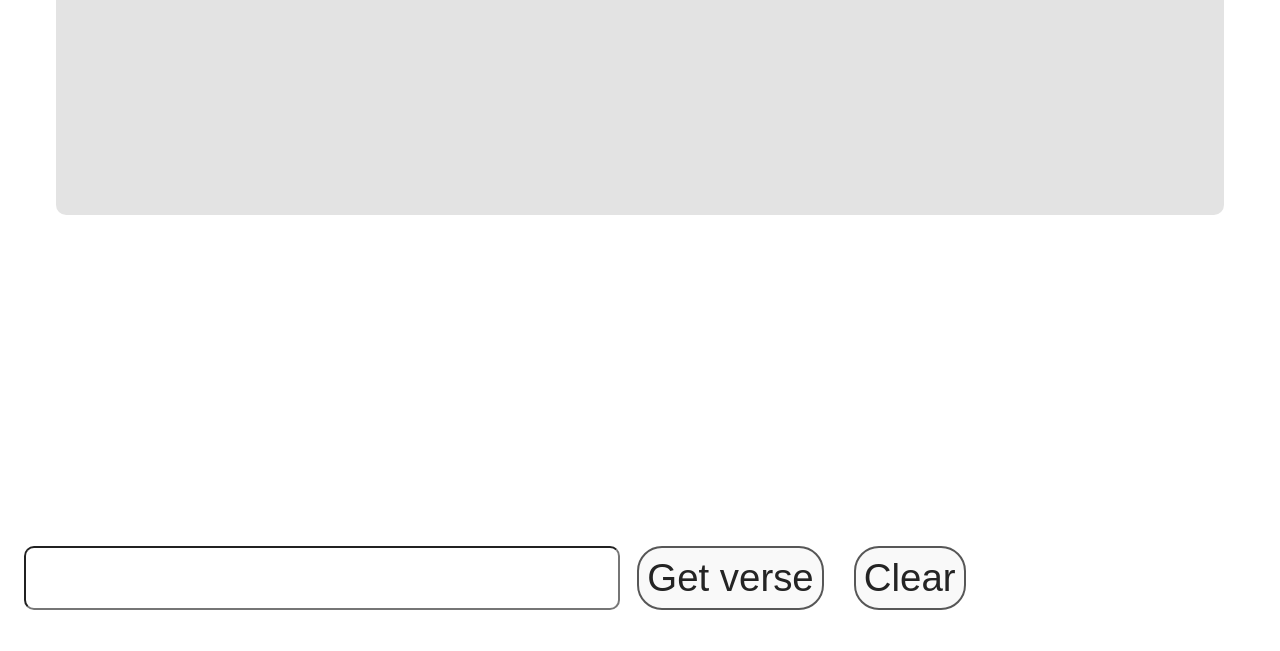
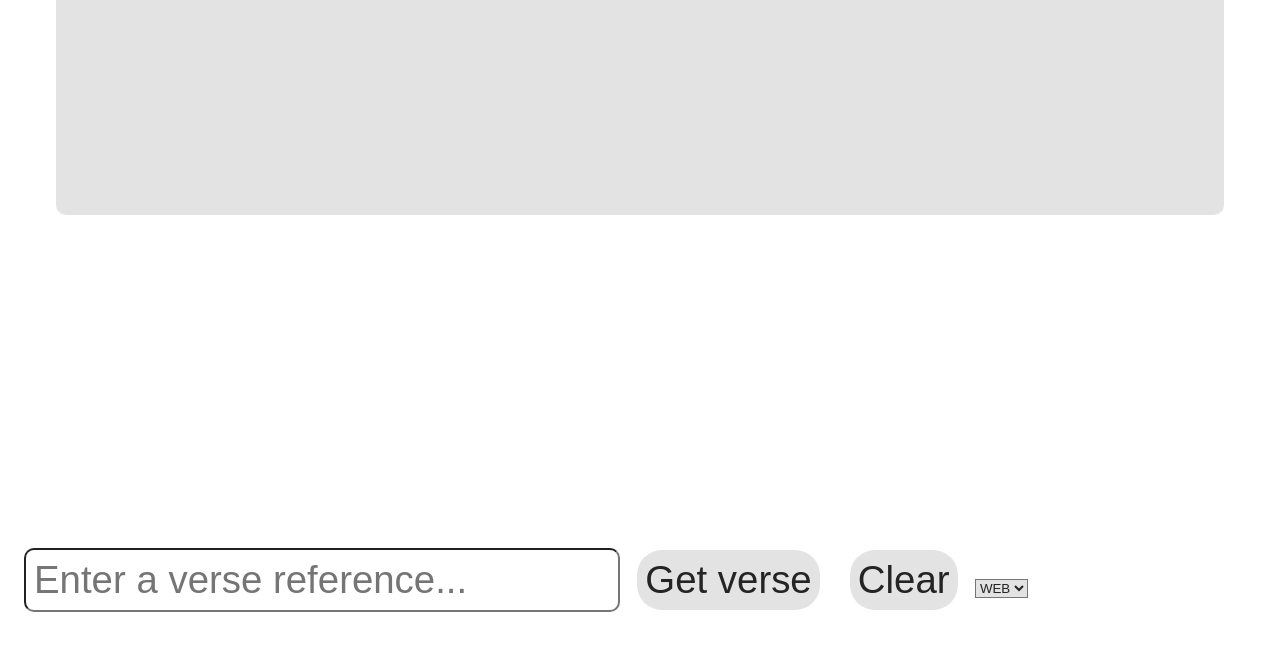
Before and after one commit to the-rradian/bible-notion, a website built with Vite: page index.html in a window 1280 px wide. Shown: the part 97-748 px from the top of the page. Built offline with nearby package versions, Linux system fonts and the light colour scheme.

Commit message:
Configured for deployment to Github Pages App is now configured to be built and deployed automatically using Github Actions. Copying verse to clipboard now includes the verse reference.

```diff
--- a/index.html
+++ b/index.html
@@ -4,16 +4,22 @@
     <meta charset="UTF-8" />
     <link rel="icon" type="image/svg+xml" href="/vite.svg" />
     <meta name="viewport" content="width=device-width, initial-scale=1.0" />
-    <title>Bible verse search</title>
+    <title>Bible verse search widget</title>
   </head>
   <body>
     <div id="verse" class="center" title="Click to copy">
       <p id="verse-text">Search for a verse and it will show up here</p>
     </div>
     <div id="search" class="full-width center">
-      <input id="search-box" type="text">
+      <input id="search-box" type="text" placeholder="Enter a verse reference...">
       <button id="search-btn" type="submit">Get verse</button>
       <button id="clear-btn">Clear</button>
+      <!-- <button id="toggle-btn"></button> -->
+      <select title="Select a Bible version" name="version" id="version-select">
+        <option value="WEB">WEB</option>
+        <option value="ASV">ASV</option>
+        <option value="KJV">KJV</option>
+      </select>
   </div>
     <script type="module" src="/main.js"></script>
   </body>
--- a/main.js
+++ b/main.js
@@ -3,12 +3,17 @@ import './style.css'
 const searchBox = document.getElementById('search-box')
 const searchBtn = document.getElementById('search-btn')
 const clearBtn = document.getElementById('clear-btn')
+// const toggleBtn = document.getElementById('toggle-btn')
+const select = document.getElementById('version-select')
+const verseText = document.getElementById('verse-text')
+let currentVerse = ""
 
-const verseText = document.getElementById('verse-text')
-
+/** This event listener copies the verse text to the clipboard.
+ * Clipboard API might not work properly on every browser yet
+ */
   verseText.addEventListener('click', () => {
 
-    navigator.clipboard.writeText(verseText.innerHTML);
+    navigator.clipboard.writeText("\"" + verseText.innerHTML.trim() + "\" " + currentVerse);
 
 })
 
@@ -21,17 +26,18 @@ searchBtn.addEventListener('click', async () => {
 
     try {
       const params = parseReference(reference)
-      const response = await fetch(`http://localhost:8080/verse?book=${params.book}&chapter=${params.chapter}&verse=${params.verse}`)
+      const response = await fetch(`https://notion-bible.uc.r.appspot.com/verse?book=${params.book}&chapter=${params.chapter}&verse=${params.verse}&version=${select.value}`)
       const result = await response.json()
 
       if (result["data"]) {
         verseText.innerHTML = result["data"]["content"]
+        currentVerse = result["data"]["reference"]
       } else
       verseText.innerHTML = "Verse not found"
 
     } catch (error) {
-      console.error("Error: " + error)
-      verseText.innerHTML = "Error: " + error
+      console.error(error)
+      verseText.innerHTML = error
     }
 
 })
--- a/package.json
+++ b/package.json
@@ -4,10 +4,10 @@
     "version": "0.0.0",
     "type": "module",
     "scripts": {
-      "start": "node server.js",
       "dev": "vite",
       "build": "vite build",
-      "preview": "vite preview"
+      "preview": "vite preview",
+      "config": "vite --config vite.config.js"
     },
     "devDependencies": {
       "vite": "^5.0.8"
--- a/style.css
+++ b/style.css
@@ -94,9 +94,9 @@ button{
     background-color: #ffffff;
   }
   button {
-    background-color: #f9f9f9;
+    background-color: rgba(169, 169, 169, 0.324);
     color: #242424;
-    border-color: #575757;
+    border: none;
   }
   #verse-content{
     color: #242424;
@@ -105,4 +105,8 @@ button{
     background-color: rgba(255, 255, 255, 0.87);
     color: #242424;
   }
+  #version-select{
+    background-color: rgba(169, 169, 169, 0.324);
+    color: #242424;
+  }
 }
--- /dev/null
+++ b/vite.config.js
@@ -0,0 +1,3 @@
+export default {
+    base: '/bible-notion/'
+}
```
Also changed, not shown: 2 other files.
